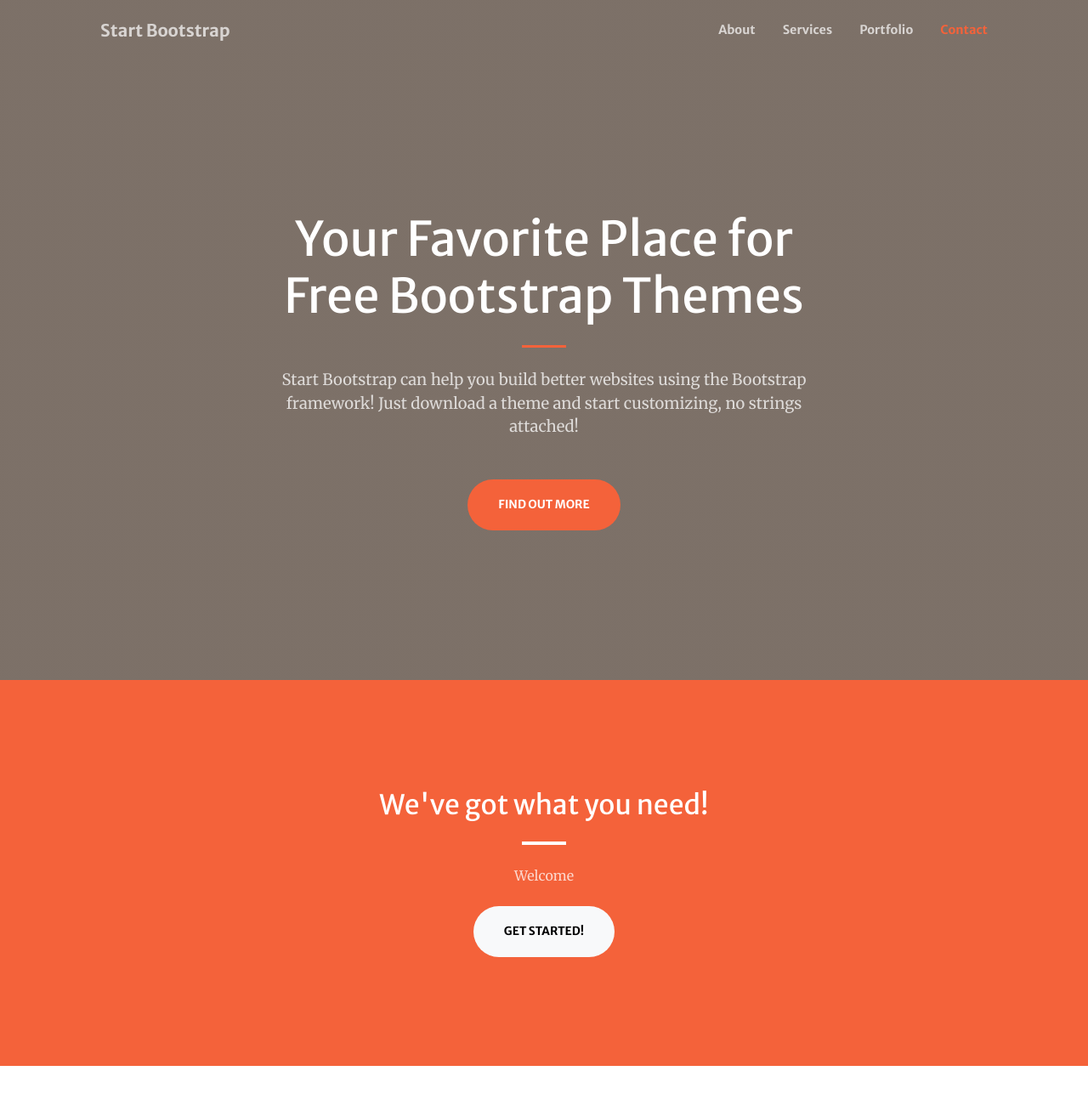
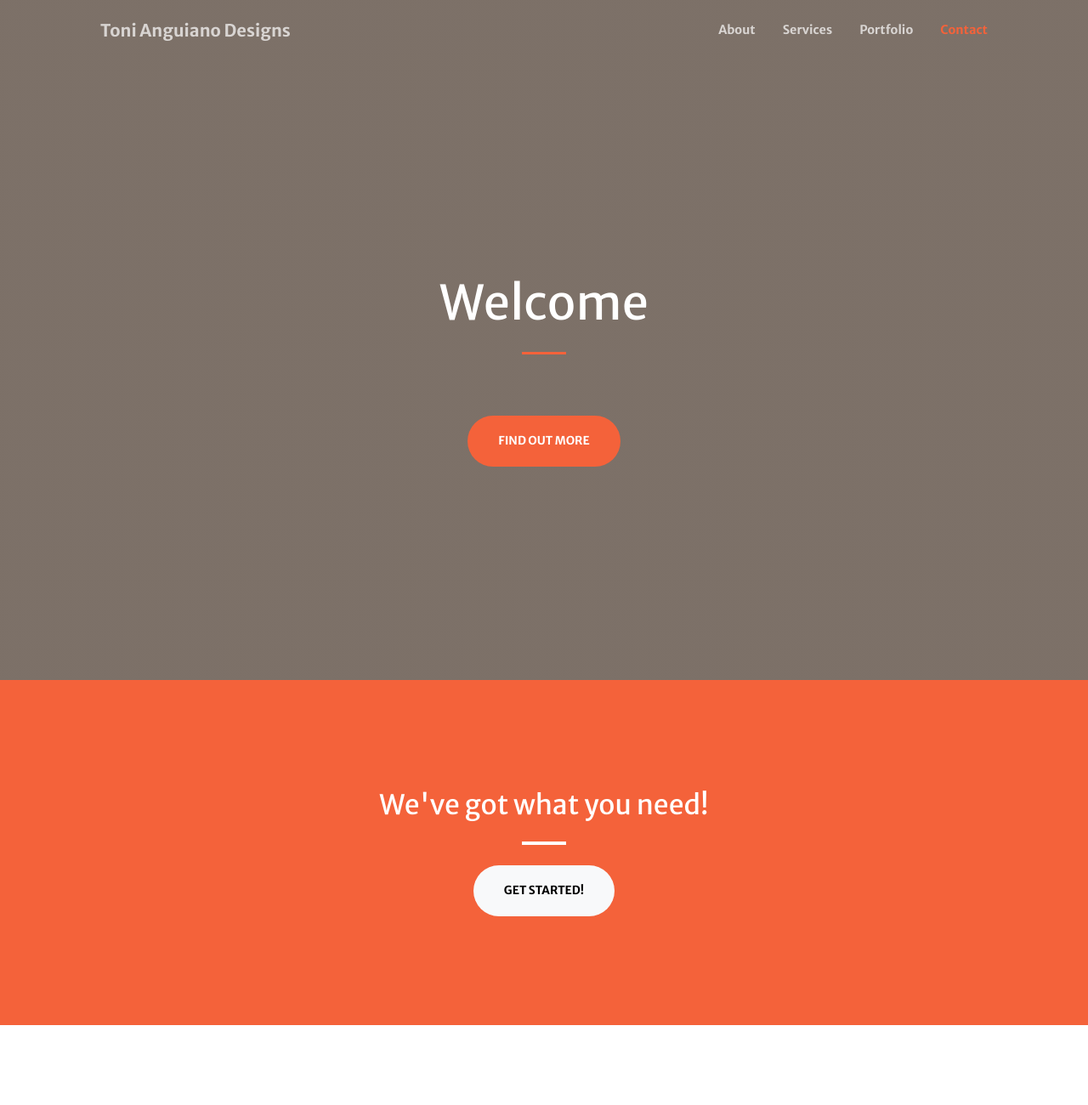
Before and after one commit to Haunted-Marie/programming_portfolio, a plain HTML site: page index.html in a window 1280 px wide. Shown: the top 1300 px of the page at 85% size. Drawn offline with nearby package versions, Linux system fonts and the light colour scheme; some packages are replaced by stand-ins of ours; a script that the page names is missing.

Commit message:
Update index.html

```diff
--- a/index.html
+++ b/index.html
@@ -22,7 +22,7 @@
         <!-- Navigation-->
         <nav class="navbar navbar-expand-lg navbar-light fixed-top py-3" id="mainNav">
             <div class="container px-4 px-lg-5">
-                <a class="navbar-brand" href="#page-top">Start Bootstrap</a>
+                <a class="navbar-brand" href="#page-top">Toni Anguiano Designs</a>
                 <button class="navbar-toggler navbar-toggler-right" type="button" data-bs-toggle="collapse" data-bs-target="#navbarResponsive" aria-controls="navbarResponsive" aria-expanded="false" aria-label="Toggle navigation"><span class="navbar-toggler-icon"></span></button>
                 <div class="collapse navbar-collapse" id="navbarResponsive">
                     <ul class="navbar-nav ms-auto my-2 my-lg-0">
@@ -39,11 +39,11 @@
             <div class="container px-4 px-lg-5 h-100">
                 <div class="row gx-4 gx-lg-5 h-100 align-items-center justify-content-center text-center">
                     <div class="col-lg-8 align-self-end">
-                        <h1 class="text-white font-weight-bold">Your Favorite Place for Free Bootstrap Themes</h1>
+                        <h1 class="text-white font-weight-bold">Welcome</h1>
                         <hr class="divider" />
                     </div>
                     <div class="col-lg-8 align-self-baseline">
-                        <p class="text-white-75 mb-5">Start Bootstrap can help you build better websites using the Bootstrap framework! Just download a theme and start customizing, no strings attached!</p>
+                        <p class="text-white-75 mb-5"></p>
                         <a class="btn btn-primary btn-xl" href="#about">Find Out More</a>
                     </div>
                 </div>
@@ -56,7 +56,7 @@
                     <div class="col-lg-8 text-center">
                         <h2 class="text-white mt-0">We've got what you need!</h2>
                         <hr class="divider divider-light" />
-                        <p class="text-white-75 mb-4">Welcome</p>
+                        <p class="text-white-75 mb-4"></p>
                         <a class="btn btn-light btn-xl" href="#services">Get Started!</a>
                     </div>
                 </div>
```
